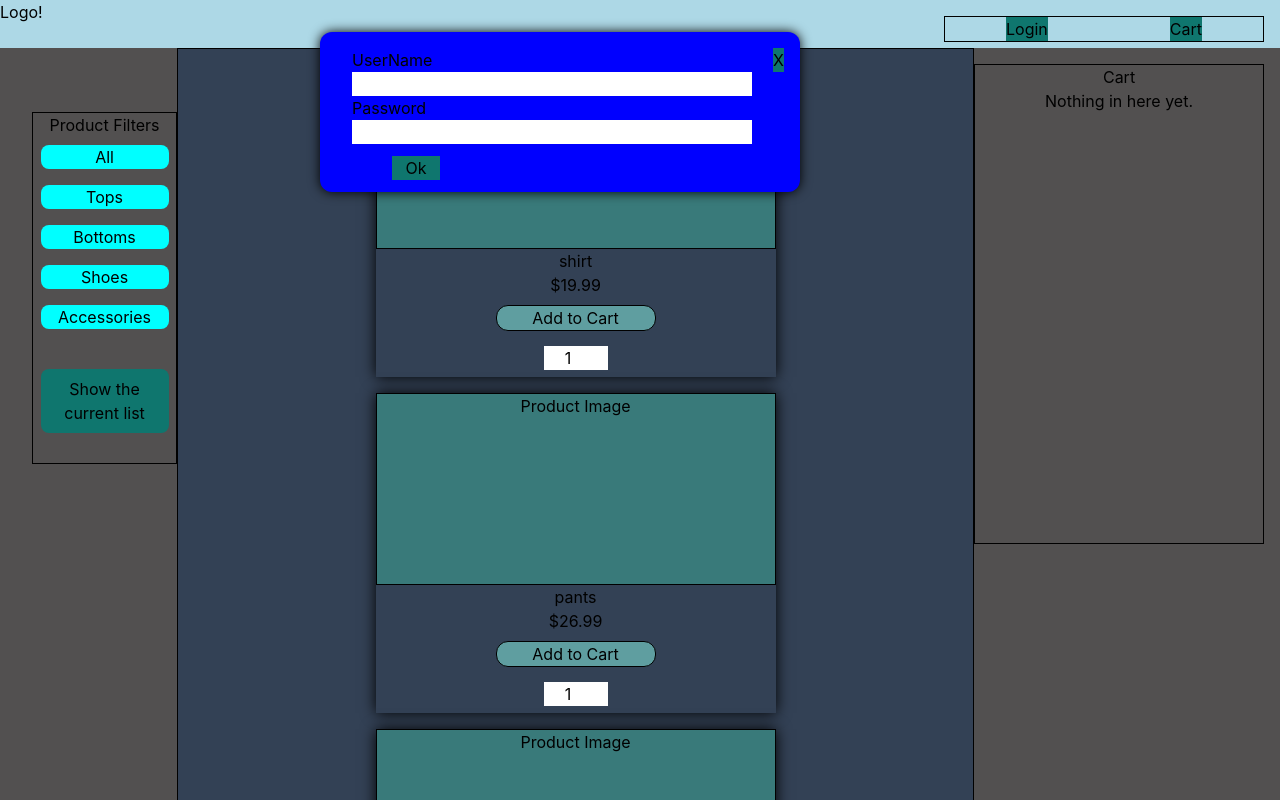
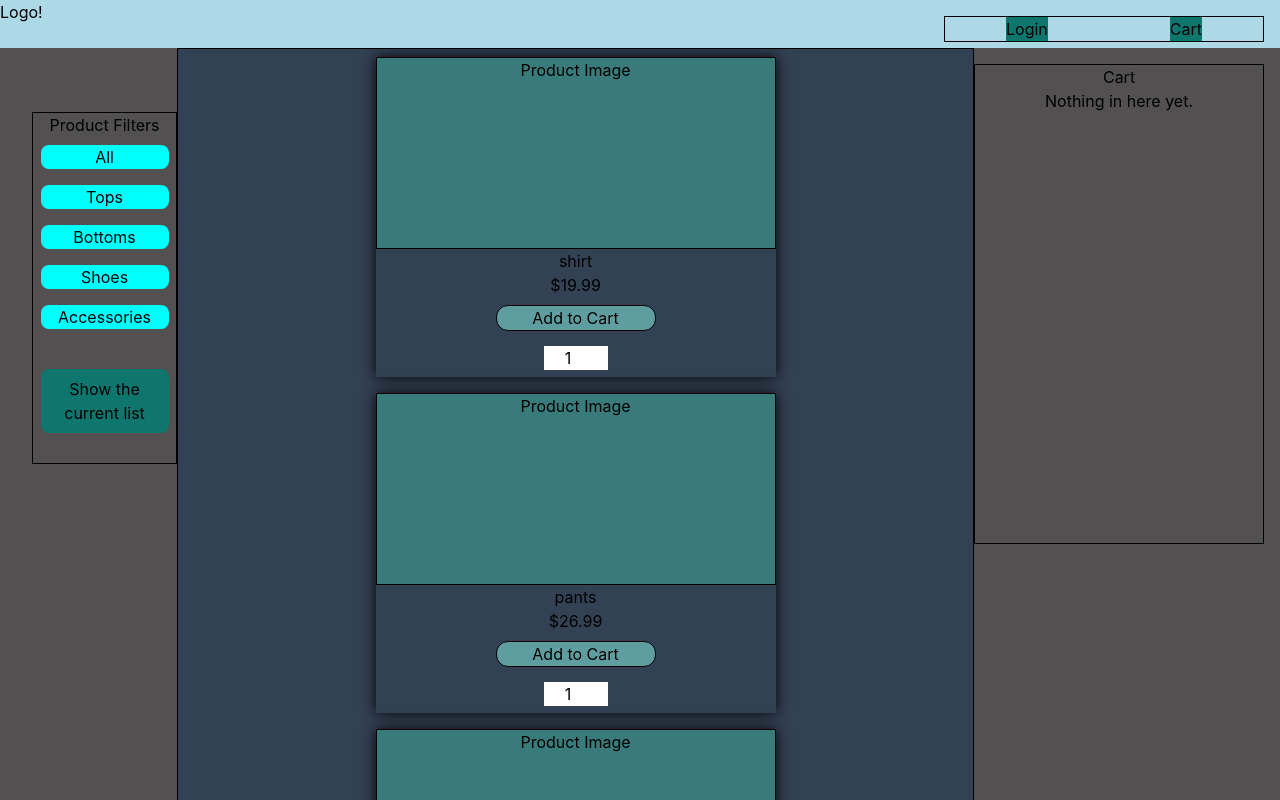
Before and after one commit to JustSteve2k/online-store, a React (Create React App) app: page / in a window 1280 px wide. Both pictures are taken after a click on the button "Login". Shown: the top 800 px of the page. Built offline with nearby package versions, Linux system fonts and the light colour scheme.

Commit message:
add functionality, update look

```diff
--- a/src/components/Login/Login.css
+++ b/src/components/Login/Login.css
@@ -1,11 +1,10 @@
 .loginContainer {
   display: relative;
-  width: 30rem;
+  width: 30%;
   height: 10rem;
   background-color: blue;
-  position: absolute;
-  top: 2rem;
-  left: 20rem;
+  position: fixed;
+  margin: 5rem 35% 0rem;
   box-shadow: 0px 0px 12px black;
   border-radius: 12px;
 }
@@ -14,23 +13,27 @@
   position: absolute;
   top: 1rem;
   right: 1rem;
-  z-index: 2;
 }
 
 .loginForm {
   display: flex;
   flex-direction: column;
   position: relative;
+  align-items: center;
+  width: 90%;
+  /* border: 1px solid red; */
   top: 1rem;
-  left: 2rem;
+  margin: 0 auto 0;
+  /* left: 2rem; */
 }
 
 .loginForm input {
-  width: 25rem;
+  width: 90%;
 }
 
 .loginForm button {
-  width: 3rem;
+  width: 4rem;
+  margin: 0rem 0.5rem 0rem;
 }
 
 .formButtons {
--- a/src/components/Login/Login.js
+++ b/src/components/Login/Login.js
@@ -1,31 +1,36 @@
-import React, { useContext } from "react";
+import React, { useState, useContext } from "react";
 import "./Login.css";
 
 import { LoggedInContext } from "../../context/LoggedInContext";
 
 export default function Login(props) {
   const { loginHandler } = useContext(LoggedInContext);
-
-  let username = "";
-  let password = "";
+  const [user, setUser] = useState("");
+  const [pass, setPass] = useState("");
 
   const confirmHandler = (e) => {
-    // console.log(`${username} - is the username`);
-    // console.log(`${password} - is the username`);
-
-    if (username != "" && password != "") {
-      loginHandler(username, password);
+    if (user !== "" && pass !== "") {
+      loginHandler(user, pass);
       props.showLoginHandler();
+      console.log("if is running!");
     }
     e.preventDefault();
+
+    console.log("finished!");
   };
 
   const updateUser = (e) => {
-    username = e.target.value;
+    setUser(e.target.value);
   };
 
   const updatePass = (e) => {
-    password = e.target.value;
+    setPass(e.target.value);
+  };
+
+  const clearEntries = (e) => {
+    setUser("");
+    setPass("");
+    e.preventDefault();
   };
 
   return (
@@ -35,13 +40,16 @@ export default function Login(props) {
       </button>
       <form className="loginForm">
         <label>UserName</label>
-        {/* <input type="text" onChange={updateUser} value={username} /> */}
-        <input type="text" onChange={updateUser} />
+        <input type="text" onChange={updateUser} value={user} />
         <label>Password</label>
-        <input type="password" onChange={updatePass} />
+        <input type="password" onChange={updatePass} value={pass} />
         <div className="formButtons">
-          {/* <button>Clear</button> */}
-          <button onClick={confirmHandler}>Ok</button>
+          <button type="submit" onClick={confirmHandler}>
+            Ok
+          </button>
+          <button type="button" onClick={clearEntries}>
+            Clear
+          </button>
         </div>
       </form>
     </div>
```
